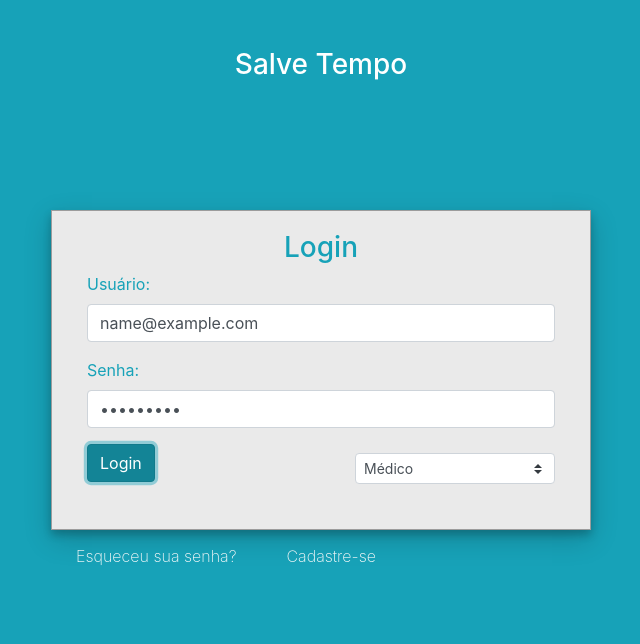
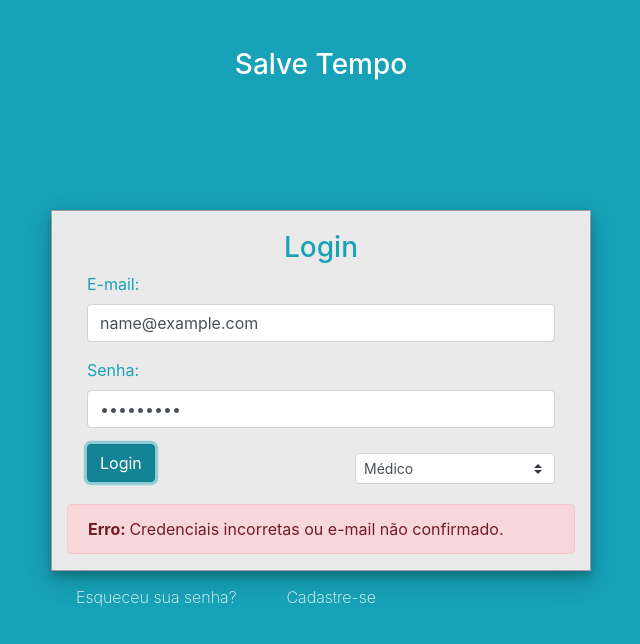
Before and after one commit to edugarcia98/SalveTempo-Medico, an Angular app: page / in a window 1280 px wide. Both pictures are taken after typing "name@example.com", "Sample123" into the empty fields and a click on the input "Login". Shown: the top 644 px of the page, without its empty margins (319-959 px from the left). Built offline with nearby package versions, Linux system fonts and the light colour scheme; no server answers.

Commit message:
Validação de erros na tela de login

```diff
--- a/src/app/autenticacao/login/login.component.css
+++ b/src/app/autenticacao/login/login.component.css
@@ -8,7 +8,7 @@ body {
   #login .container #login-row #login-column #login-box {
     margin-top: 120px;
     max-width: 600px;
-    height: 320px;
+    max-height: 380px;
     border: 1px solid #9C9C9C;
     background-color: #EAEAEA;
     box-shadow: 0 5px 8px 0 rgba(0, 0, 0, 0.2), 0 9px 26px 0 rgba(0, 0, 0, 0.19);
--- a/src/app/autenticacao/login/login.component.html
+++ b/src/app/autenticacao/login/login.component.html
@@ -8,7 +8,7 @@
             <form id="login-form" class="form" action="" method="post">
               <h3 class="text-center text-info">Login</h3>
               <div class="form-group">
-                <label for="username" class="text-info">Usuário:</label><br>
+                <label for="username" class="text-info">E-mail:</label><br>
                 <input class="form-control" #medicoEmail type="email">
               </div>
               <div class="form-group">
@@ -29,6 +29,11 @@
                 </select>
               </div>
             </form>
+
+            <div *ngIf="error" class="alert alert-danger">
+              <div><b>Erro: </b>{{ error }}</div>
+            </div>
+
           </div>
           <div class="btnForgetPwd">
             <a href="redefinir-senha">Esqueceu sua senha? </a>
--- a/src/app/autenticacao/login/login.component.ts
+++ b/src/app/autenticacao/login/login.component.ts
@@ -52,8 +52,7 @@ export class LoginComponent implements OnInit {
               this.router.navigate(['medico']);
             },
             (error: any) => {
-              this.error = error;
-              console.log(this.error);
+              this.error = "Médico não encontrado.";
               sessionStorage.clear();
             }
           )
@@ -68,8 +67,7 @@ export class LoginComponent implements OnInit {
               this.router.navigate(['administracao']);
             },
             (error: any) => {
-              this.error = error;
-              console.log(this.error);
+              this.error = "Administrador de unidade de saúde não encontrado."
               sessionStorage.clear();
             }
           )
@@ -77,13 +75,12 @@ export class LoginComponent implements OnInit {
 
       },
       (error: any) => {
-        this.error = error;
-        console.log(this.error);
+        if (email == '' && senha == '') { this.error = "E-mail e senha não podem ser vazios." }
+        else if (email == '') { this.error = "E-mail não pode ser vazio." }
+        else if (senha == '') { this.error = "Senha não pode ser vazia." }
+        else { this.error = "Credenciais incorretas ou e-mail não confirmado." }
       }
     );
-
-    //Adicionar o tipo de usuário na sessão, para se validar no component, impedindo assim que
-    //um usário acesse onde não pode
   }
 
   changeTipoUsuario() {
```
